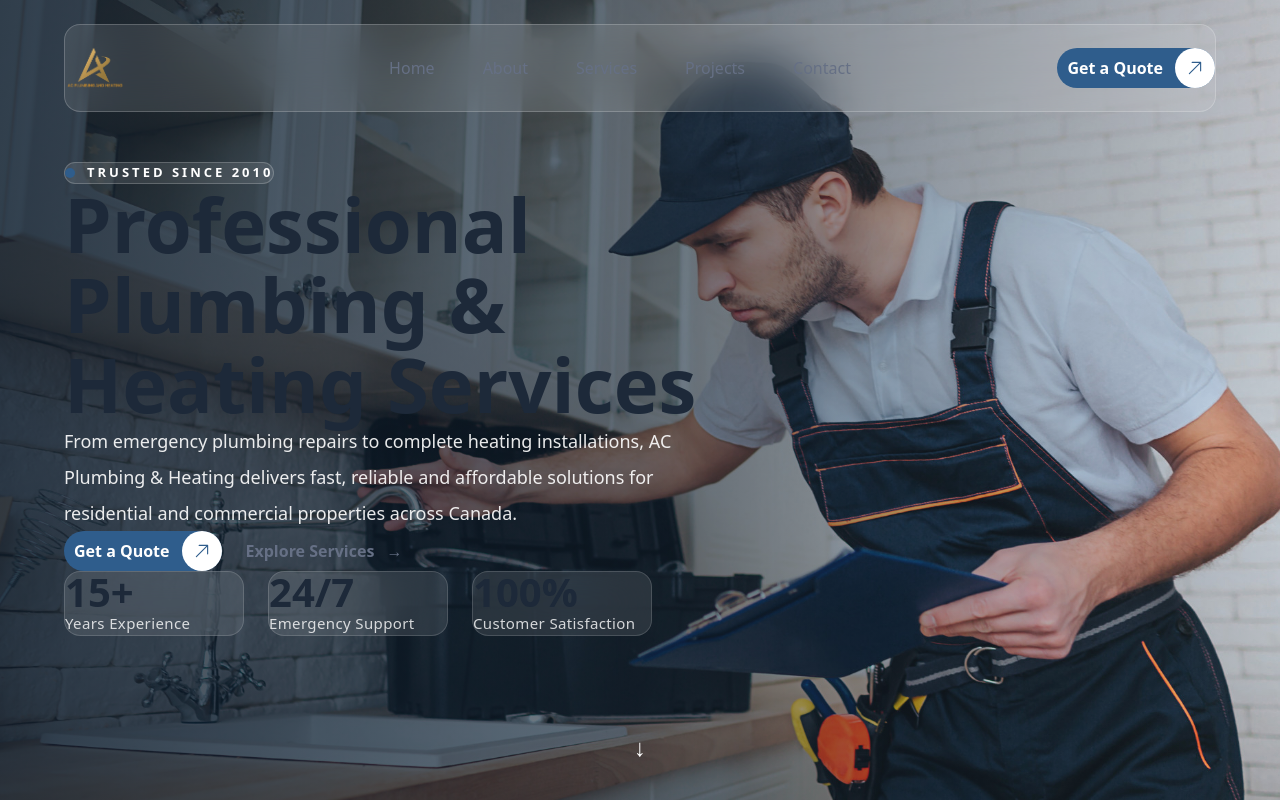
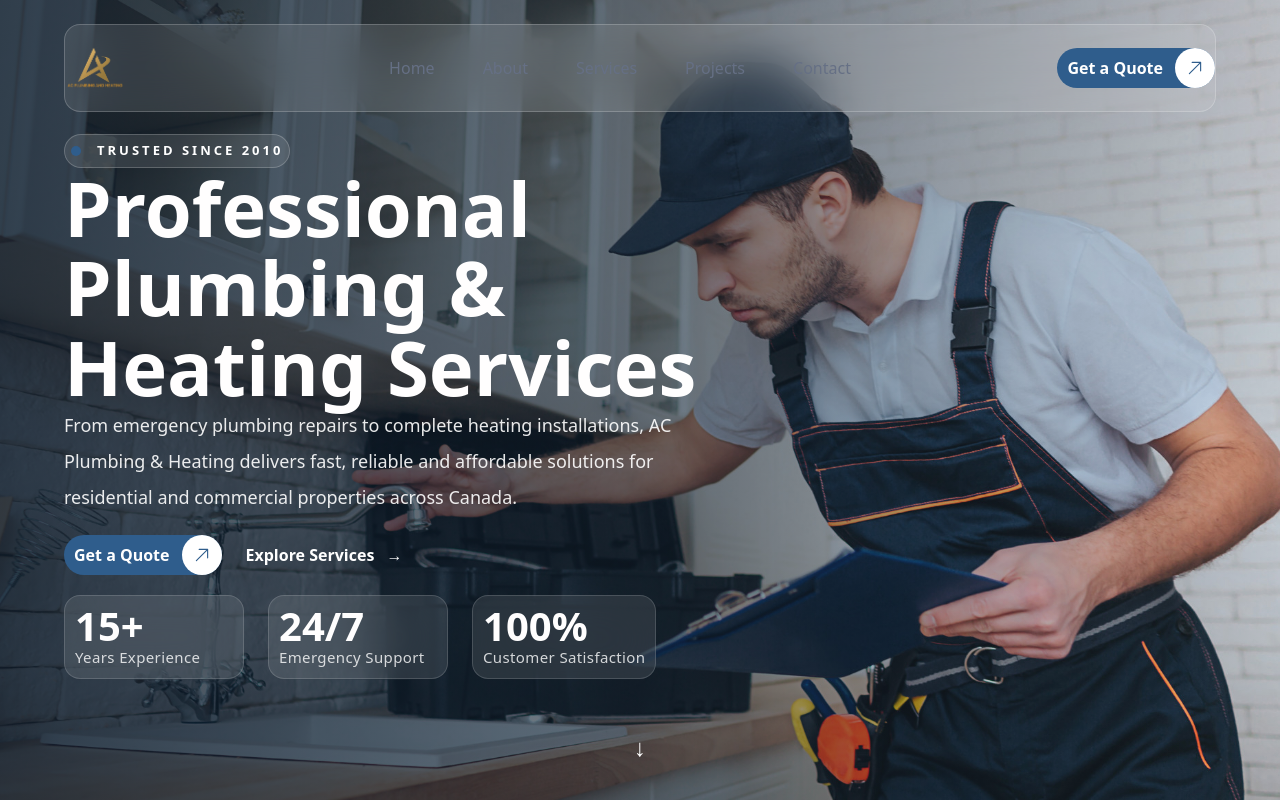
Before and after one commit to SanchitaGTMCanada/ac-plumbing, a Next.js app: page / in a window 1280 px wide. Built offline with nearby package versions, Linux system fonts and the light colour scheme.

Commit message:
basic hero section done

```diff
--- a/src/app/globals.css
+++ b/src/app/globals.css
@@ -12,7 +12,7 @@
   --border: #E5E7EB;
 
   /* Text */
-  --heading: #1D2939;
+  --heading: #fffefe;
   --text: #667085;
 
   /* Layout */
--- a/src/components/home/Hero/Hero.jsx
+++ b/src/components/home/Hero/Hero.jsx
@@ -25,7 +25,7 @@ export default function Hero() {
   }, []);
 
   return (
-    <section className="relative h-screen overflow-hidden " style={{ minHeight: "calc(100vh - 160px)", paddingTop: "160px" }}>
+    <section className="relative h-screen overflow-hidden " style={{ minHeight: "calc(100vh - 134px)", paddingTop: "134px" }}>
 
       {/* Background Slider */}
 
@@ -72,7 +72,7 @@ export default function Hero() {
               initial={{ opacity: 0, y: 30 }}
               animate={{ opacity: 1, y: 0 }}
               transition={{ delay: .2 }}
-              className="inline-flex items-center gap-3 rounded-full border border-white/20 bg-white/10 backdrop-blur-xl px-5 py-2"
+              className="inline-flex items-center gap-4 rounded-full border border-white/20 bg-white/10 backdrop-blur-xl px-8 py-8" style={{padding:"6px"}}
             >
               <span className="h-2.5 w-2.5 rounded-full bg-[var(--primary)]"></span>
 
@@ -117,6 +117,9 @@ export default function Hero() {
               animate={{ opacity: 1, y: 0 }}
               transition={{ delay: .75 }}
               className="mt-10 flex flex-wrap items-center gap-6"
+              style={{margin:"20px" , marginLeft:"0px"}}
+
+
             >
               <Button href="/quote">
                 Get a Quote
@@ -125,6 +128,8 @@ export default function Hero() {
               <Link
                 href="/services"
                 className="group inline-flex items-center gap-3 font-semibold text-white transition"
+
+                style={{color:"white"}}
               >
                 Explore Services
 
@@ -159,6 +164,7 @@ export default function Hero() {
                 <div
                   key={item.title}
                   className="min-w-[180px] rounded-2xl border border-white/15 bg-white/10 backdrop-blur-xl px-7 py-6"
+                  style={{padding:"10px"}}
                 >
                   <h3 className="text-[40px] font-bold text-white leading-none">
                     {item.number}
```
Also changed, not shown: src/components/layout/Header/Header.jsx (+5 -5 lines).
